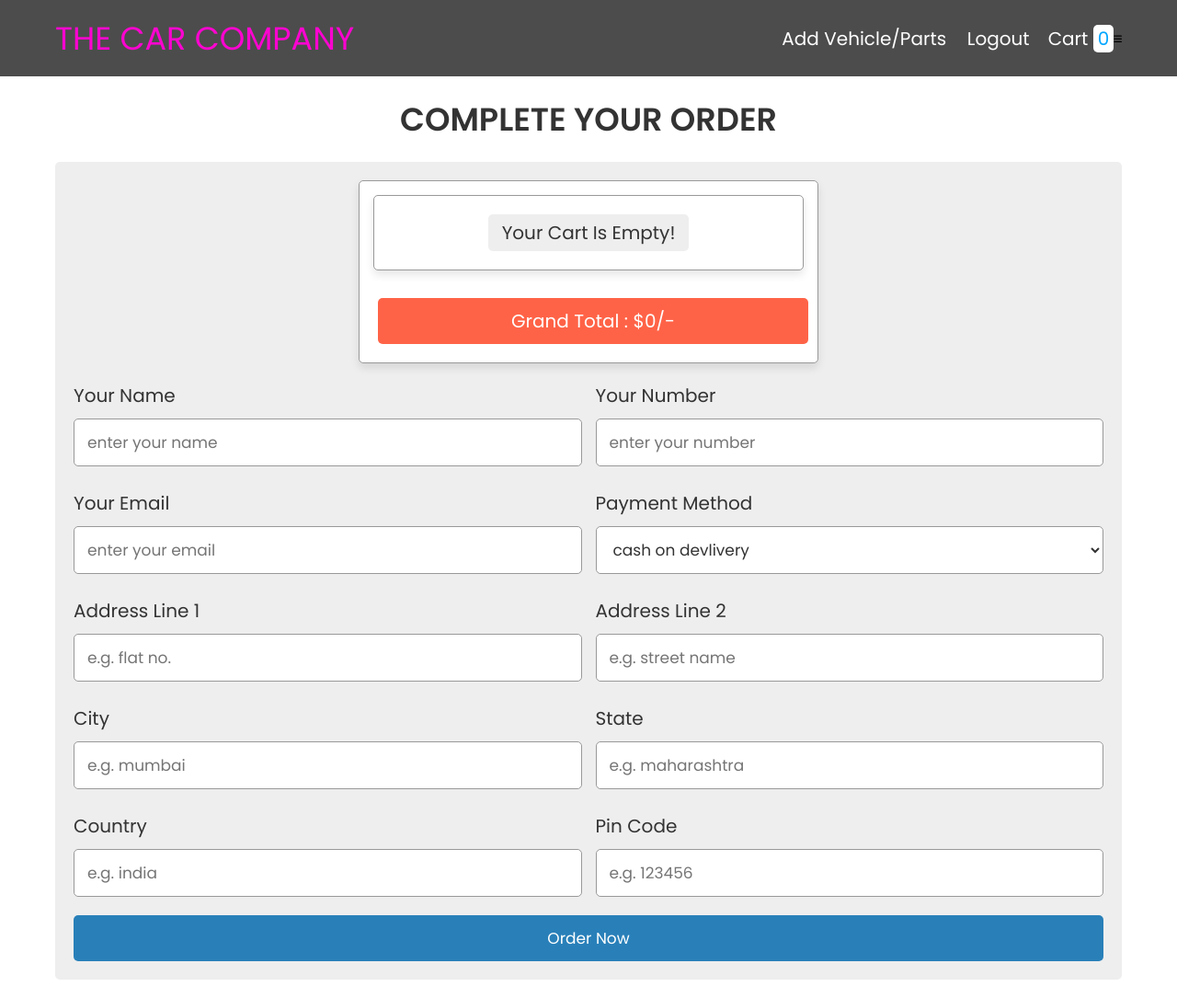
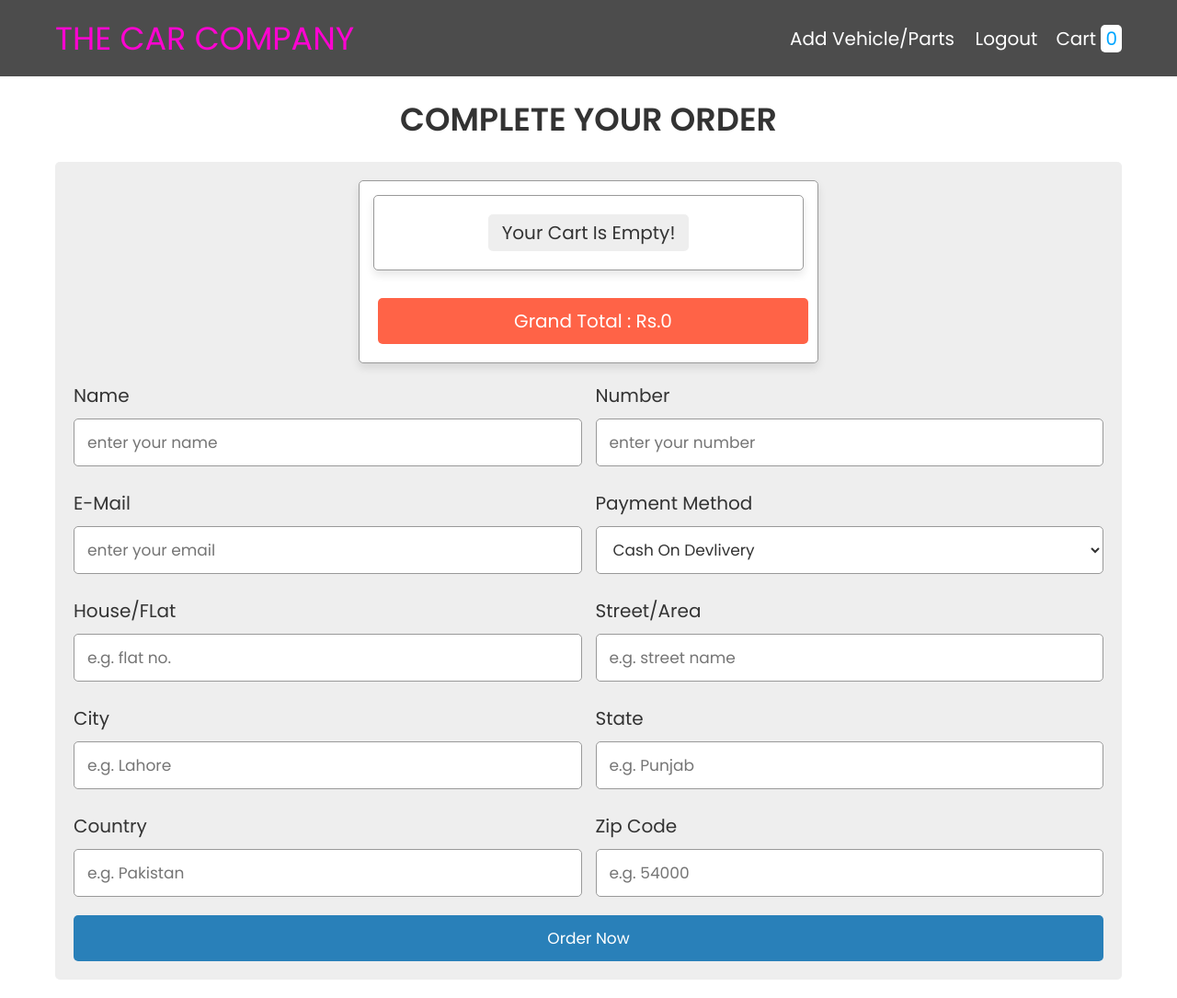
Before and after one commit to bilalkhaniazi/Showroom-Management-System, a PHP site: page /checkout.php in a window 1280 px wide. Shown: the whole page at 92% size. Run offline with PHP 8.4, Linux system fonts and the light colour scheme; data that the repository does not hold is empty.

Commit message:
done for the day

```diff
--- a/admin.php
+++ b/admin.php
@@ -119,10 +119,10 @@ if(isset($message)){
          <tr>
             <td><img src="uploaded_img/<?php echo $row['image']; ?>" height="100" alt=""></td>
             <td><?php echo $row['name']; ?></td>
-            <td>$<?php echo $row['price']; ?>/-</td>
+            <td>Rs.<?php echo $row['price']; ?>/-</td>
             <td>
-               <a href="admin.php?delete=<?php echo $row['id']; ?>" class="delete-btn" onclick="return confirm('are your sure you want to delete this?');"> <i class="fas fa-trash"></i> delete </a>
-               <a href="admin.php?edit=<?php echo $row['id']; ?>" class="option-btn"> <i class="fas fa-edit"></i> update </a>
+               <a href="admin.php?delete=<?php echo $row['id']; ?>" class="delete-btn" onclick="return confirm('are your sure you want to delete this?');"> <i class="fas fa-trash"></i> Delete </a>
+               <a href="admin.php?edit=<?php echo $row['id']; ?>" class="option-btn"> <i class="fas fa-edit"></i> Update </a>
             </td>
          </tr>
 
--- a/checkout.php
+++ b/checkout.php
@@ -35,7 +35,7 @@ if(isset($_POST['order_btn'])){
          <h3>thank you for shopping!</h3>
          <div class='order-detail'>
             <span>".$total_product."</span>
-            <span class='total'> total : $".$price_total."/-  </span>
+            <span class='total'> total : Rs.".$price_total."/-  </span>
          </div>
          <div class='customer-details'>
             <p> your name : <span>".$name."</span> </p>
@@ -61,7 +61,7 @@ if(isset($_POST['order_btn'])){
    <meta charset="UTF-8">
    <meta http-equiv="X-UA-Compatible" content="IE=edge">
    <meta name="viewport" content="width=device-width, initial-scale=1.0">
-   <title>checkout</title>
+   <title>Checkout</title>
 
    <!-- font awesome cdn link  -->
    <link rel="stylesheet" href="https://cdnjs.cloudflare.com/ajax/libs/font-awesome/6.0.0/css/all.min.css">
@@ -78,7 +78,7 @@ if(isset($_POST['order_btn'])){
 
 <section class="checkout-form">
 
-   <h1 class="heading">complete your order</h1>
+   <h1 class="heading">Complete your order</h1>
 
    <form action="" method="post">
 
@@ -99,53 +99,53 @@ if(isset($_POST['order_btn'])){
          echo "<div class='display-order'><span>your cart is empty!</span></div>";
       }
       ?>
-      <span class="grand-total"> grand total : $<?= $grand_total; ?>/- </span>
+      <span class="grand-total"> Grand total : Rs.<?= $grand_total;?></span>
    </div>
 
       <div class="flex">
          <div class="inputBox">
-            <span>your name</span>
+            <span>Name</span>
             <input type="text" placeholder="enter your name" name="name" required>
          </div>
          <div class="inputBox">
-            <span>your number</span>
+            <span>Number</span>
             <input type="number" placeholder="enter your number" name="number" required>
          </div>
          <div class="inputBox">
-            <span>your email</span>
+            <span>E-mail</span>
             <input type="email" placeholder="enter your email" name="email" required>
          </div>
          <div class="inputBox">
-            <span>payment method</span>
+            <span>Payment Method</span>
             <select name="method">
-               <option value="cash on delivery" selected>cash on devlivery</option>
-               <option value="credit cart">credit cart</option>
-               <option value="paypal">paypal</option>
+               <option value="cash on delivery" selected>Cash On Devlivery</option>
+               <option value="credit cart">Credit Card</option>
+               <option value="paypal">PayPal</option>
             </select>
          </div>
          <div class="inputBox">
-            <span>address line 1</span>
+            <span>House/FLat</span>
             <input type="text" placeholder="e.g. flat no." name="flat" required>
          </div>
          <div class="inputBox">
-            <span>address line 2</span>
+            <span>Street/Area</span>
             <input type="text" placeholder="e.g. street name" name="street" required>
          </div>
          <div class="inputBox">
-            <span>city</span>
-            <input type="text" placeholder="e.g. mumbai" name="city" required>
+            <span>City</span>
+            <input type="text" placeholder="e.g. Lahore" name="city" required>
          </div>
          <div class="inputBox">
-            <span>state</span>
-            <input type="text" placeholder="e.g. maharashtra" name="state" required>
+            <span>State</span>
+            <input type="text" placeholder="e.g. Punjab" name="state" required>
          </div>
          <div class="inputBox">
-            <span>country</span>
-            <input type="text" placeholder="e.g. india" name="country" required>
+            <span>Country</span>
+            <input type="text" placeholder="e.g. Pakistan" name="country" required>
          </div>
          <div class="inputBox">
-            <span>pin code</span>
-            <input type="text" placeholder="e.g. 123456" name="pin_code" required>
+            <span>Zip Code</span>
+            <input type="text" placeholder="e.g. 54000" name="pin_code" required>
          </div>
       </div>
       <input type="submit" value="order now" name="order_btn" class="btn">
--- a/css/style.css
+++ b/css/style.css
@@ -159,11 +159,12 @@ section{
    font-size: 2rem;
 }
 
-.menu-btn{
+#menu-btn{
    margin-left: 2rem;
    font-size: 3rem;
    cursor: pointer;
    color:var(--white);
+   display: none;
 }
 
 .add-product-form{
@@ -544,12 +545,12 @@ section{
 
 @media (max-width:768px){
 
-   .menu-btn{
+   #menu-btn{
       display: inline-block;
       transition: .2s linear;
    }
 
-   .menu-btn.fa-times{
+   #menu-btn.fa-times{
       transform: rotate(180deg);
    }
 
--- a/products.php
+++ b/products.php
@@ -28,7 +28,7 @@ if(isset($_POST['add_to_cart'])){
    <meta charset="UTF-8">
    <meta http-equiv="X-UA-Compatible" content="IE=edge">
    <meta name="viewport" content="width=device-width, initial-scale=1.0">
-   <title>products</title>
+   <title>Products</title>
 
    <!-- font awesome cdn link  -->
    <link rel="stylesheet" href="https://cdnjs.cloudflare.com/ajax/libs/font-awesome/6.0.0/css/all.min.css">
@@ -54,7 +54,7 @@ if(isset($message)){
 
 <section class="products">
 
-   <h1 class="heading">latest products</h1>
+   <h1 class="heading">Latest Products</h1>
 
    <div class="box-container">
 
```
Also changed, not shown: cart.php (+9 -9 lines), css/style2.css (+8 -0 lines), user_page.php (+4 -4 lines).
